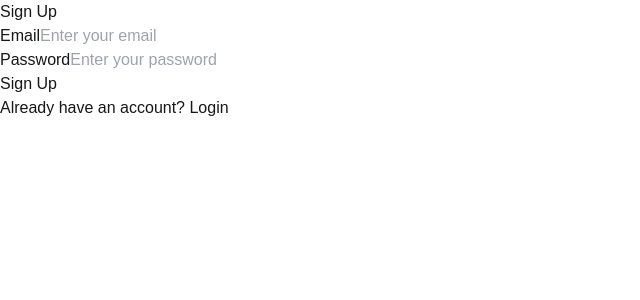
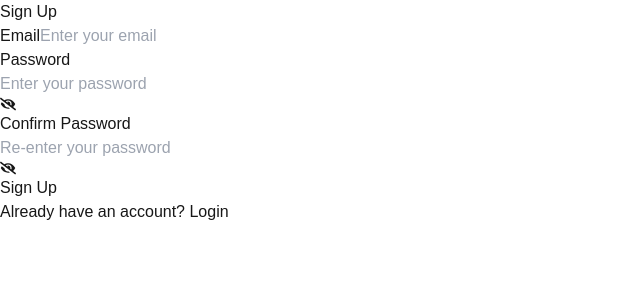
Before and after one commit to Salih-13/wishai, a Next.js app: page /signup in a window 1280 px wide. Shown: the top 300 px of the page, without its empty margins (0-640 px from the left). Built offline with nearby package versions, Linux system fonts and the light colour scheme.

Commit message:
ft:login and signup changed

```diff
--- a/src/app/signup/page.tsx
+++ b/src/app/signup/page.tsx
@@ -3,29 +3,38 @@
 import { supabase } from "@/app/supabase/supabase";
 import { useRouter } from "next/navigation";
 import { useState } from "react";
+import { FaEye, FaEyeSlash } from "react-icons/fa";
 
 export default function Signup() {
-  const router = useRouter(); // Move useRouter to the top level
+  const router = useRouter();
   const [email, setEmail] = useState("");
   const [password, setPassword] = useState("");
+  const [confirmPassword, setConfirmPassword] = useState("");
+  const [passwordVisible, setPasswordVisible] = useState(false);
   const [loading, setLoading] = useState(false);
   const [message, setMessage] = useState("");
 
   const handleSignup = async () => {
     setLoading(true);
     setMessage("");
+
+    if (password !== confirmPassword) {
+      setMessage("Passwords do not match.");
+      setLoading(false);
+      return;
+    }
+
     try {
       const { error } = await supabase.auth.signUp({
         email,
         password,
       });
       if (error) throw error;
-      else {
-        setMessage("Signup successful! Please check your email to verify your account.");
-        router.push("/landing"); // Use router here
-      }
+
+      alert("Signup successful! Please check your email to verify your account.");
+      router.push("/login");
     } catch (error) {
-      console.log("Error in signup");
+      console.log("Error in signup", error);
       setMessage("Signup failed. Please try again.");
     } finally {
       setLoading(false);
@@ -46,15 +55,45 @@ export default function Signup() {
             className="w-full p-3 border border-gray-300 rounded-lg focus:outline-none focus:ring-2 focus:ring-purple-500 text-black"
           />
         </div>
-        <div className="mb-6">
+        <div className="mb-4">
           <label className="block text-gray-700 font-medium mb-2">Password</label>
+          <div className="relative">
             <input
-            type="password"
+              type={passwordVisible ? "text" : "password"}
               value={password}
               onChange={(e) => setPassword(e.target.value)}
               placeholder="Enter your password"
               className="w-full p-3 border border-gray-300 rounded-lg focus:outline-none focus:ring-2 focus:ring-purple-500"
             />
+            <span
+              className="absolute right-3 top-3 cursor-pointer"
+              onMouseDown={() => setPasswordVisible(true)}
+              onMouseUp={() => setPasswordVisible(false)}
+              onMouseLeave={() => setPasswordVisible(false)} // Ensures password is hidden if mouse leaves the button
+            >
+              {passwordVisible ? <FaEye /> : <FaEyeSlash />}
+            </span>
+          </div>
+        </div>
+        <div className="mb-6">
+          <label className="block text-gray-700 font-medium mb-2">Confirm Password</label>
+          <div className="relative">
+            <input
+              type={passwordVisible ? "text" : "password"}
+              value={confirmPassword}
+              onChange={(e) => setConfirmPassword(e.target.value)}
+              placeholder="Re-enter your password"
+              className="w-full p-3 border border-gray-300 rounded-lg focus:outline-none focus:ring-2 focus:ring-purple-500"
+            />
+            <span
+              className="absolute right-3 top-3 cursor-pointer"
+              onMouseDown={() => setPasswordVisible(true)}
+              onMouseUp={() => setPasswordVisible(false)}
+              onMouseLeave={() => setPasswordVisible(false)} // Ensures password is hidden if mouse leaves the button
+            >
+              {passwordVisible ? <FaEye /> : <FaEyeSlash />}
+            </span>
+          </div>
         </div>
         <button
           onClick={handleSignup}
```
Also changed, not shown: src/app/login/page.tsx (+19 -10 lines). Lines whose indentation alone changed are shown as unchanged.
